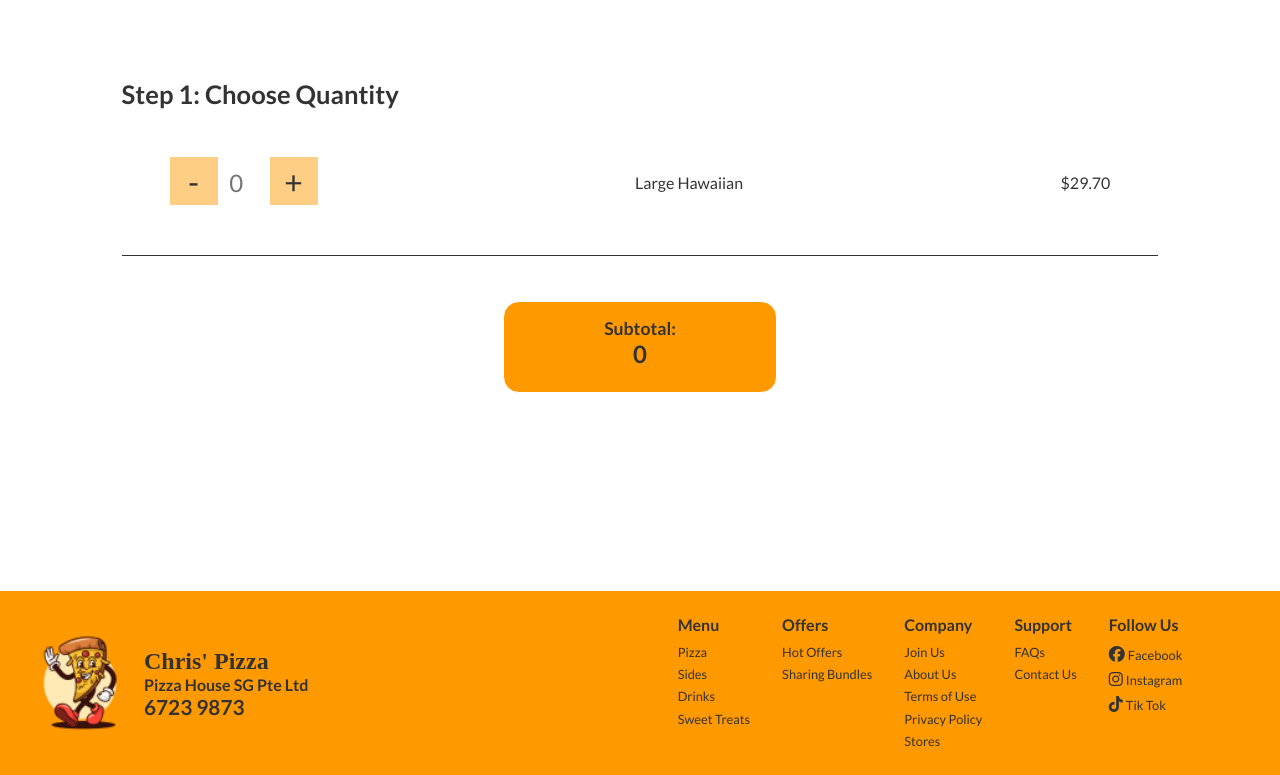
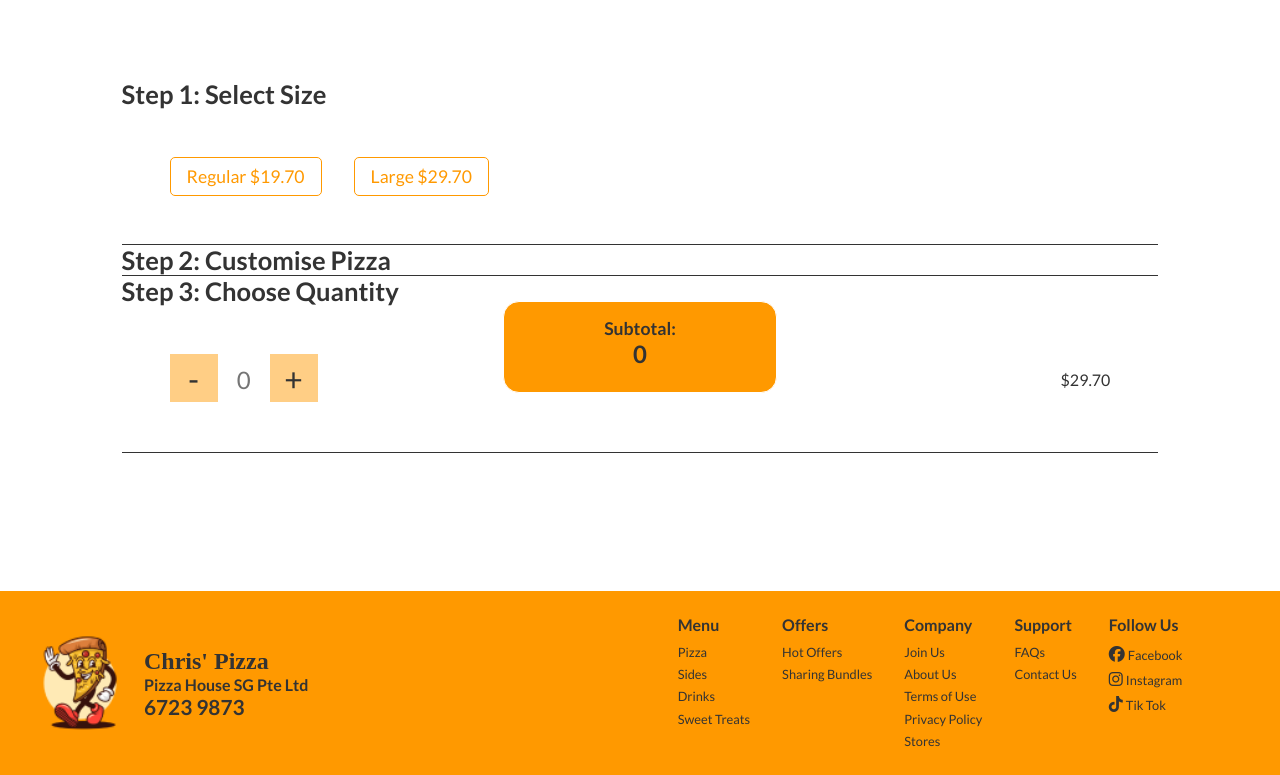
Before and after one commit to GnawedLeaves/IE4717-Final-Project, a PHP site: page /ordering.html in a window 1280 px wide. Shown: the part 423-1198 px from the top of the page. Run offline with PHP 8.4, Linux system fonts and the light colour scheme; some libraries are stand-ins or nearby versions.

Commit message:
ordering page

```diff
--- a/ordering.html
+++ b/ordering.html
@@ -23,13 +23,13 @@
 
     <div class="navbar">
       <a href="index.html">
-        <div class="navbar-logo-container"  >
+        <div class="navbar-logo-container">
           <div class="navbar-logo-title">Chris' Pizza</div>
           <img class="navbar-logo" src="./assets/images/icon.png" />
         </div>
       </a>
 
-      <div class="sub-navbar" >
+      <div class="sub-navbar">
         <div class="navbarItems">
           <a href="#" class="navbarItem">Menu</a>
           <a href="#" class="navbarItem">Offers</a>
@@ -64,33 +64,75 @@
             </div>
           </div>
           <div class="step1-container">
-          <div class="step1-title">Step 1: Choose Quantity</div>
+            <div class="step1-title">Step 1: Select Size</div>
+            <div class="customise-size-container">
+              <div class="customise-size-buttons-container">
+                <div
+                  id="size-regular-button"
+                  class="ordering-pizza-size-button"
+                  onclick="toggleSizeButtons(this)"
+                >
+                  Regular $19.70
+                </div>
+                <div
+                  id="size-large-button"
+                  class="ordering-pizza-size-button"
+                  onclick="toggleSizeButtons(this)"
+                >
+                  Large $29.70
+                </div>
+              </div>
+            </div>
+          </div>
+          <div class="step1-container">
+            <div class="step1-title">Step 2: Customise Pizza</div>
+            <div class="customise-pizza-container"></div>
+          </div>
+          <div class="step1-container">
+            <div class="step1-title">Step 3: Choose Quantity</div>
             <div class="quantity-selection-container">
               <div class="counter-container">
-              <div class="counter-box" id="qty-minus" onclick="handleQtyCount('minus')">-</div>
-              <input  id= "qty-input"class="counter-box count-box" type="number"
-              max="999" min="0" placeholder="0" oninput="handleQtyValue(this)"></input>
-              <div class="counter-box" id="qty-plus" onclick="handleQtyCount('plus')">+</div>
+                <div
+                  class="counter-box"
+                  id="qty-minus"
+                  onclick="handleQtyCount('minus')"
+                >
+                  -
+                </div>
+                <input
+                  id="qty-input"
+                  class="counter-box count-box"
+                  type="number"
+                  max="999"
+                  min="0"
+                  placeholder="0"
+                  oninput="handleQtyValue(this)"
+                />
+                <div
+                  class="counter-box"
+                  id="qty-plus"
+                  onclick="handleQtyCount('plus')"
+                >
+                  +
+                </div>
               </div>
               <div>Large Hawaiian</div>
               <div>$29.70</div>
             </div>
           </div>
         </div>
-
       </div>
 
       <div class="footer">
         <div class="footer-left-container">
           <div class="footer-info-container">
-          <img class="footer-img" src="./assets/images/footer-icon.png"/>
+            <img class="footer-img" src="./assets/images/footer-icon.png" />
             <div class="footer-left-text-container">
               <div class="footer-title">Chris' Pizza</div>
               <div class="footer-subtitle">Pizza House SG Pte Ltd</div>
               <div class="footer-number">6723 9873</div>
             </div>
           </div>
-
         </div>
         <div class="footer-right-container">
           <div class="footer-links-container">
@@ -141,9 +183,6 @@
                 <i class="fa-brands fa-tiktok"></i>
                 <a class="footer-link" href="#">Tik Tok</a>
               </div>
-
-
-
             </div>
           </div>
         </div>
@@ -151,56 +190,96 @@
 
       <!-- <i class="nav-icon fa-solid fa-cart-shopping fa-xl"></i> -->
       <script>
-      let subtotal = 0.00;
-      let price = 29.70;
-      let subtotalSpan = document.getElementById('subtotal-bar-amount')
-      let qtyInput = document.getElementById('qty-input')
+        let subtotal = 0.0;
+        let price = 29.7;
+        let subtotalSpan = document.getElementById("subtotal-bar-amount");
+        let qtyInput = document.getElementById("qty-input");
         subtotalSpan.innerHTML = subtotal;
-      console.log(subtotalSpan.value)
+        console.log(subtotalSpan.value);
 
         function handleQtyCount(type) {
-        let qtyinputint = parseInt(qtyInput.value)
-        console.log(qtyInput.value)
-        console.log(parseInt(qtyInput.value))
-        if (type === 'plus'){
-
-          if (qtyinputint + 1 !== 1000){
-            handleSubtotal(-(qtyinputint+ 1) * price)
+          let qtyinputint = parseInt(qtyInput.value);
+          console.log(qtyInput.value);
+          console.log(parseInt(qtyInput.value));
+          if (type === "plus") {
+            if (qtyinputint + 1 !== 1000) {
+              handleSubtotal(-(qtyinputint + 1) * price);
               qtyInput.value++;
             }
-        }else{
-
-          if (qtyinputint- 1 !== -1){
-            handleSubtotal((qtyinputint- 1) * price)
+          } else {
+            if (qtyinputint - 1 !== -1) {
+              handleSubtotal((qtyinputint - 1) * price);
               qtyInput.value--;
-
-          }
-          else if (qtyInput.value < 0){
+            } else if (qtyInput.value < 0) {
               qtyInput.value = 0;
             }
           }
         }
 
-
         function handleQtyValue(e) {
-        e.value = Math.abs(e.value)
+          e.value = Math.abs(e.value);
           if (e.value > 1000) {
             e.value = 999;
           }
         }
 
         function handleSubtotal(amount) {
-        if (amount )
-        subtotal += amount;
+          if (amount) subtotal += amount;
           subtotalSpan.innerHTML = subtotal;
         }
 
+        let largeButton = document.getElementById("size-large-button");
+        let regularButton = document.getElementById("size-regular-button");
 
+        function toggleSizeButtons(e) {
+          buttonId = e.id;
+
+          if (buttonId === "size-large-button") {
+            if (
+              !regularButton.classList.contains(
+                "ordering-catagory-container-selected"
+              )
+            ) {
+              largeButton.classList.add("ordering-catagory-container-selected");
+            } else if (
+              regularButton.classList.contains(
+                "ordering-catagory-container-selected"
+              )
+            ) {
+              largeButton.classList.add("ordering-catagory-container-selected");
+              regularButton.classList.remove(
+                "ordering-catagory-container-selected"
+              );
+            }
+          } else if (buttonId === "size-regular-button") {
+            if (
+              !largeButton.classList.contains(
+                "ordering-catagory-container-selected"
+              )
+            ) {
+              regularButton.classList.add(
+                "ordering-catagory-container-selected"
+              );
+            } else if (
+              largeButton.classList.contains(
+                "ordering-catagory-container-selected"
+              )
+            ) {
+              regularButton.classList.add(
+                "ordering-catagory-container-selected"
+              );
+              largeButton.classList.remove(
+                "ordering-catagory-container-selected"
+              );
+            }
+          }
+        }
       </script>
       <script src="script.js"></script>
       <script
         src="https://kit.fontawesome.com/0ef6f85575.js"
         crossorigin="anonymous"
       ></script>
+    </div>
   </body>
 </html>
--- a/styles.css
+++ b/styles.css
@@ -6,6 +6,14 @@
   --background: #ffffff;
   --text: #333333;
   --image: gray;
+}
+
+
+/* Removes the step and spinners from input */
+input::-webkit-outer-spin-button,
+input::-webkit-inner-spin-button {
+  -webkit-appearance: none;
+  margin: 0;
 }
 
 @font-face {
@@ -399,6 +407,20 @@ a {
 
 }
 
+.ordering-pizza-size-button {
+  cursor: pointer;
+  font-size: 1.1rem;
+  width: fit-content;
+  text-align: center;
+  padding: 0.5rem 1rem;
+  border-radius: 5px;
+  background: var(--background);
+  border: 1px solid var(--primary);
+  color: var(--primary);
+  transition: 0.3s;
+
+}
+
 .ordering-catagory-container {
   border-radius: 5px;
   padding: 6px 26px;
@@ -420,6 +442,7 @@ a {
   background: var(--primary);
   border: 1px solid var(--background);
   color: var(--background);
+
 }
 
 .ordering-container {
@@ -437,6 +460,8 @@ a {
   width: fit-content;
   width: 15rem;
 }
+
+
 
 .item-info-container {}
 
@@ -626,3 +651,15 @@ a {
   font-size: 1.5rem;
   font-weight: 600;
 }
+
+.customise-size-buttons-container {
+  display: flex;
+  gap: 2rem;
+}
+
+.customise-size-container {
+  display: flex;
+  justify-content: space-between;
+  align-items: center;
+  padding: 3rem;
+}
```
Lines whose indentation alone changed are shown as unchanged.
